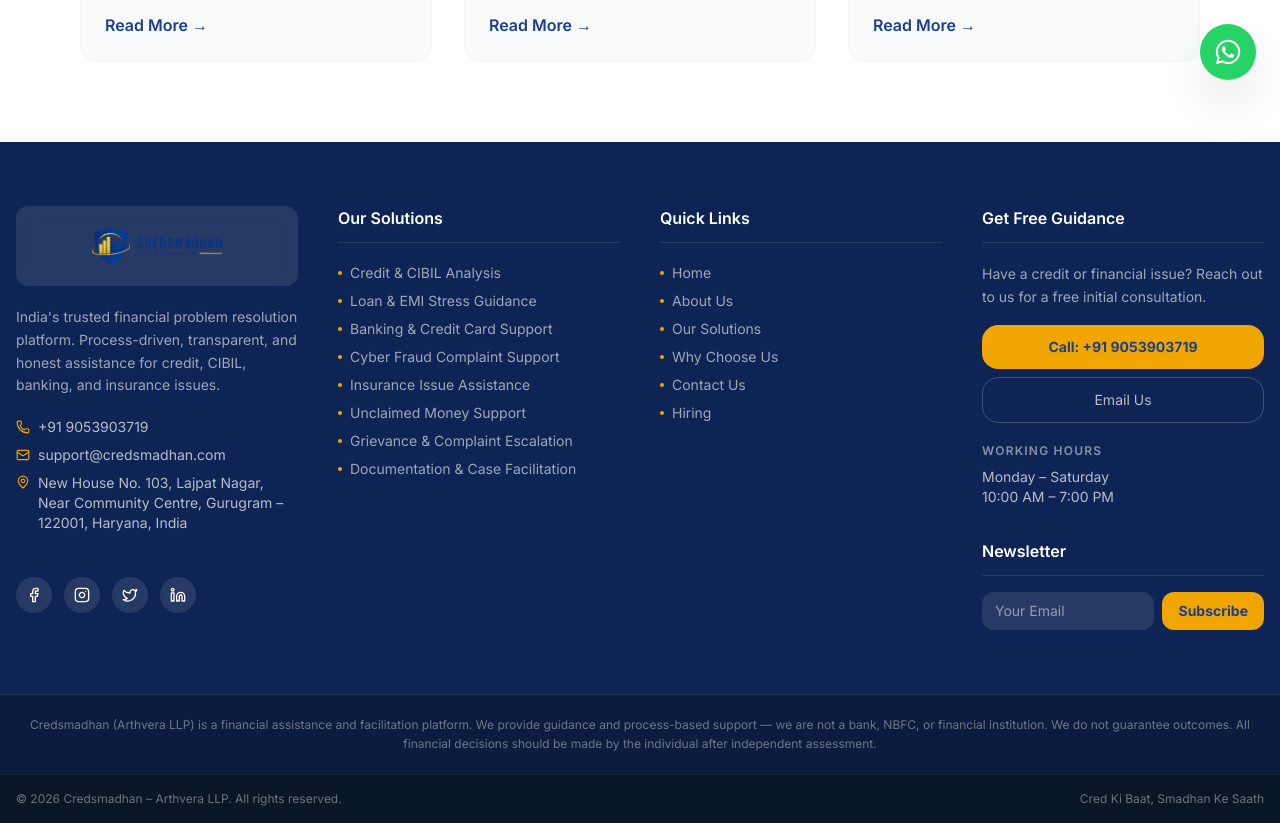
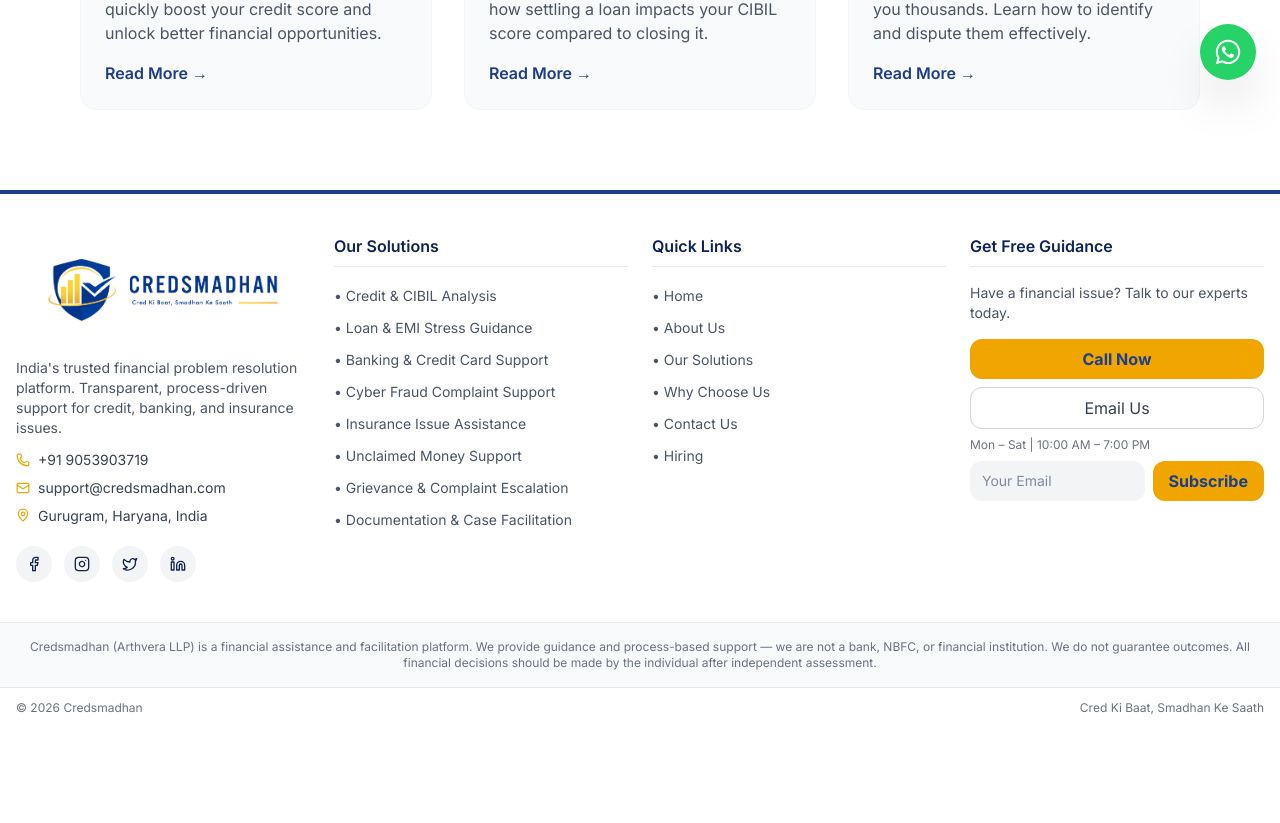
Before and after one commit to Sedawk-Dynamics/Credsmadhan, a Next.js app: page /blog in a window 1280 px wide. Shown: the part 696-1519 px from the top of the page. After the commit the page ends 1424 px from the top, so only its background shows below. Built offline with nearby package versions, Linux system fonts and the light colour scheme.

Commit message:
changes done

```diff
--- a/app/about-us/page.tsx
+++ b/app/about-us/page.tsx
@@ -29,7 +29,7 @@ export default function AboutUsPage() {
       <Navbar />
 
       {/* Hero Section */}
-      <section className="pt-32 pb-16 md:pb-24 bg-gradient-to-br from-[#1B3F8B] to-[#2a52a8] text-white">
+      <section className="pt-40 pb-20 md:pt-48 md:pb-32 bg-gradient-to-br from-[#1B3F8B] to-[#2a52a8] text-white">
         <div className="max-w-7xl mx-auto px-4">
           <motion.div
             initial={{ opacity: 0, y: 20 }}
@@ -48,7 +48,7 @@ export default function AboutUsPage() {
       </section>
 
       {/* Mission & Vision */}
-      <section className="py-16 md:py-24">
+      <section className="py-20 md:py-32">
         <div className="max-w-7xl mx-auto px-4">
           <motion.div
             variants={containerVariants}
@@ -85,7 +85,7 @@ export default function AboutUsPage() {
       <WhyUsSection />
 
       {/* Our Values */}
-      <section className="py-16 md:py-24">
+      <section className="py-20 md:py-32">
         <div className="max-w-7xl mx-auto px-4">
           <motion.h2
             initial={{ opacity: 0, y: 20 }}
@@ -123,7 +123,7 @@ export default function AboutUsPage() {
       </section>
 
       {/* CTA */}
-      <section className="py-16 md:py-24 bg-[#1B3F8B] text-white">
+      <section className="py-20 md:py-32 bg-[#1B3F8B] text-white">
         <div className="max-w-4xl mx-auto px-4 text-center">
           <motion.div
             initial={{ opacity: 0, y: 20 }}
@@ -145,7 +145,7 @@ export default function AboutUsPage() {
       </section>
 
       {/* About Arthvera LLP */}
-      <section className="py-16 md:py-24 bg-gradient-to-b from-white to-[#F9FAFB]">
+      <section className="py-20 md:py-32 bg-gradient-to-b from-white to-[#F9FAFB]">
         <div className="max-w-7xl mx-auto px-4">
           <motion.div
             initial={{ opacity: 0, y: 30 }}
@@ -231,7 +231,7 @@ export default function AboutUsPage() {
       </section>
 
       {/* Startup India Section */}
-      <section className="py-16 md:py-24">
+      <section className="py-20 md:py-32">
         <div className="max-w-7xl mx-auto px-4">
           <motion.div
             initial={{ opacity: 0, y: 30 }}
--- a/app/hiring/page.tsx
+++ b/app/hiring/page.tsx
@@ -84,7 +84,7 @@ export default function HiringPage() {
       <Navbar />
 
       {/* Header Section */}
-      <section className="py-12 md:py-16 bg-gradient-to-br from-[#1B3F8B] to-[#2a52a8] text-white">
+      <section className="pt-32 pb-12 md:pt-40 md:pb-16 bg-gradient-to-br from-[#1B3F8B] to-[#2a52a8] text-white">
         <div className="max-w-6xl mx-auto px-4">
           <motion.div
             initial={{ opacity: 0, y: 20 }}
--- a/components/financial-help-popup.tsx
+++ b/components/financial-help-popup.tsx
@@ -13,7 +13,7 @@ export default function FinancialHelpPopup({ autoOpen = false }: { autoOpen?: bo
     if (autoOpen) {
       timer = setTimeout(() => {
         setIsOpen(true)
-      }, 2000)
+      }, 10000)
     }
 
     const handleOpenEvent = () => setIsOpen(true)
--- a/components/footer.tsx
+++ b/components/footer.tsx
@@ -22,75 +22,59 @@ const quickLinks = [
   { label: "Why Choose Us", href: "/#why-us" },
   { label: "Contact Us", href: "/contact-us" },
   { label: "Hiring", href: "/hiring" },
-  // { label: "Privacy Policy", href: "/privacy-policy" },
 ]
 
 const disclaimer = `Credsmadhan (Arthvera LLP) is a financial assistance and facilitation platform. We provide guidance and process-based support — we are not a bank, NBFC, or financial institution. We do not guarantee outcomes. All financial decisions should be made by the individual after independent assessment.`
 
 const socialLinks = [
-  {
-    icon: Facebook,
-    label: "Facebook",
-    url: "https://www.facebook.com/credsmadhan/"
-  },
-  {
-    icon: Instagram,
-    label: "Instagram",
-    url: "https://www.instagram.com/credsmadhan/"
-  },
-  {
-    icon: Twitter,
-    label: "Twitter",
-    url: "https://x.com/credsmadhan"
-  },
-  {
-    icon: Linkedin,
-    label: "LinkedIn",
-    url: "https://www.linkedin.com/company/credsmadhan/"
-  },
+  { icon: Facebook, label: "Facebook", url: "https://www.facebook.com/credsmadhan/" },
+  { icon: Instagram, label: "Instagram", url: "https://www.instagram.com/credsmadhan/" },
+  { icon: Twitter, label: "Twitter", url: "https://x.com/credsmadhan" },
+  { icon: Linkedin, label: "LinkedIn", url: "https://www.linkedin.com/company/credsmadhan/" },
 ]
 
 export default function Footer() {
   return (
-    <footer className="bg-[#0E2454] text-white">
-      {/* Main footer */}
-      <div className="max-w-7xl mx-auto px-4 py-16">
-        <div className="grid md:grid-cols-2 lg:grid-cols-4 gap-10">
+    <footer className="bg-white text-[#0E2454] border-t-4 border-[#1B3F8B]">
+      <div className="max-w-7xl mx-auto px-4 py-10">
+        <div className="grid md:grid-cols-2 lg:grid-cols-4 gap-6">
 
-          {/* Brand column */}
+          {/* Brand */}
           <motion.div
             initial={{ opacity: 0, y: 24 }}
             whileInView={{ opacity: 1, y: 0 }}
-            viewport={{ once: true, amount: 0.2 }}
-            transition={{ duration: 0.6, ease: [0.22, 1, 0.36, 1] }}
-            className="lg:col-span-1 flex flex-col gap-5"
+            viewport={{ once: true }}
+            transition={{ duration: 0.6 }}
+            className="flex flex-col gap-3"
           >
             <Image
               src="/images/credsmadhan-horizontal-logo.png"
               alt="Credsmadhan"
               width={320}
               height={100}
-              className="h-20 w-auto object-contain bg-white/10 p-2 rounded-lg backdrop-blur-sm"
+              className="h-28 w-auto object-contain"
             />
-            <p className="text-sm text-white/60 leading-relaxed">
-              India&apos;s trusted financial problem resolution platform. Process-driven, transparent, and honest assistance for credit, CIBIL, banking, and insurance issues.
+
+            <p className="text-sm text-gray-600">
+              India's trusted financial problem resolution platform. Transparent, process-driven support for credit, banking, and insurance issues.
             </p>
+
             <div className="flex flex-col gap-2 text-sm">
-              <a href="tel:9053903719" className="flex items-center gap-2 text-white/70 hover:text-[#F0A500] transition-colors">
+              <a href="tel:9053903719" className="flex items-center gap-2 text-gray-700 hover:text-[#F0A500]">
                 <Phone size={14} className="text-[#F0A500]" />
                 +91 9053903719
               </a>
-              <a href="mailto:support@credsmadhan.com" className="flex items-center gap-2 text-white/70 hover:text-[#F0A500] transition-colors">
+              <a href="mailto:support@credsmadhan.com" className="flex items-center gap-2 text-gray-700 hover:text-[#F0A500]">
                 <Mail size={14} className="text-[#F0A500]" />
                 support@credsmadhan.com
               </a>
-              <div className="flex items-start gap-2 text-white/70">
-                <MapPin size={14} className="text-[#F0A500] mt-0.5 shrink-0" />
-                <span>New House No. 103, Lajpat Nagar, Near Community Centre, Gurugram – 122001, Haryana, India</span>
+              <div className="flex items-start gap-2 text-gray-700">
+                <MapPin size={14} className="text-[#F0A500] mt-0.5" />
+                Gurugram, Haryana, India
               </div>
             </div>
-            {/* Social Media Links */}
-            <div className="flex items-center gap-3 mt-6">
+
+            <div className="flex gap-3 mt-2">
               {socialLinks.map((social) => {
                 const Icon = social.icon
                 return (
@@ -99,8 +83,7 @@ export default function Footer() {
                     href={social.url}
                     target="_blank"
                     rel="noopener noreferrer"
-                    className="p-2.5 bg-white/10 rounded-full hover:bg-[#F0A500] text-white hover:text-[#0E2454] transition-all duration-200 group"
-                    title={social.label}
+                    className="p-2.5 bg-gray-100 rounded-full hover:bg-[#F0A500] text-[#0E2454] hover:text-white transition"
                   >
                     <Icon size={16} />
                   </a>
@@ -113,18 +96,14 @@ export default function Footer() {
           <motion.div
             initial={{ opacity: 0, y: 24 }}
             whileInView={{ opacity: 1, y: 0 }}
-            viewport={{ once: true, amount: 0.2 }}
-            transition={{ duration: 0.6, delay: 0.1, ease: [0.22, 1, 0.36, 1] }}
+            transition={{ duration: 0.6, delay: 0.1 }}
           >
-            <h4 className="font-semibold text-white text-base mb-5 border-b border-white/10 pb-3">
-              Our Solutions
-            </h4>
-            <ul className="flex flex-col gap-2">
+            <h4 className="font-semibold mb-4 border-b border-gray-200 pb-2">Our Solutions</h4>
+            <ul className="space-y-2">
               {services.map((s) => (
                 <li key={s.slug}>
-                  <a href={`/services/${s.slug}`} className="text-sm text-white/60 hover:text-[#F0A500] transition-colors flex items-center gap-2">
-                    <span className="w-1 h-1 rounded-full bg-[#F0A500] shrink-0" />
-                    {s.name}
+                  <a href={`/services/${s.slug}`} className="text-sm text-gray-600 hover:text-[#F0A500]">
+                    • {s.name}
                   </a>
                 </li>
               ))}
@@ -135,82 +114,69 @@ export default function Footer() {
           <motion.div
             initial={{ opacity: 0, y: 24 }}
             whileInView={{ opacity: 1, y: 0 }}
-            viewport={{ once: true, amount: 0.2 }}
-            transition={{ duration: 0.6, delay: 0.2, ease: [0.22, 1, 0.36, 1] }}
+            transition={{ duration: 0.6, delay: 0.2 }}
           >
-            <h4 className="font-semibold text-white text-base mb-5 border-b border-white/10 pb-3">
-              Quick Links
-            </h4>
-            <ul className="flex flex-col gap-2">
+            <h4 className="font-semibold mb-4 border-b border-gray-200 pb-2">Quick Links</h4>
+            <ul className="space-y-2">
               {quickLinks.map((l) => (
                 <li key={l.label}>
-                  <a href={l.href} className="text-sm text-white/60 hover:text-[#F0A500] transition-colors flex items-center gap-2">
-                    <span className="w-1 h-1 rounded-full bg-[#F0A500] shrink-0" />
-                    {l.label}
+                  <a href={l.href} className="text-sm text-gray-600 hover:text-[#F0A500]">
+                    • {l.label}
                   </a>
                 </li>
               ))}
             </ul>
           </motion.div>
 
-          {/* CTA / Hours */}
+          {/* CTA */}
           <motion.div
             initial={{ opacity: 0, y: 24 }}
             whileInView={{ opacity: 1, y: 0 }}
-            viewport={{ once: true, amount: 0.2 }}
-            transition={{ duration: 0.6, delay: 0.3, ease: [0.22, 1, 0.36, 1] }}
+            transition={{ duration: 0.6, delay: 0.3 }}
           >
-            <h4 className="font-semibold text-white text-base mb-5 border-b border-white/10 pb-3">
-              Get Free Guidance
-            </h4>
-            <p className="text-sm text-white/60 mb-4 leading-relaxed">
-              Have a credit or financial issue? Reach out to us for a free initial consultation.
+            <h4 className="font-semibold mb-4 border-b border-gray-200 pb-2">Get Free Guidance</h4>
+            <p className="text-sm text-gray-600 mb-4">
+              Have a financial issue? Talk to our experts today.
             </p>
-            <a
-              href="tel:9053903719"
-              className="block text-center px-5 py-3 bg-[#F0A500] text-[#1B3F8B] font-bold rounded-xl hover:bg-[#F7C04A] transition-colors text-sm"
-            >
-              Call: +91 9053903719
+
+            <a href="tel:9053903719" className="block text-center px-4 py-2 bg-[#F0A500] text-[#1B3F8B] font-bold rounded-lg hover:bg-[#F7C04A]">
+              Call Now
             </a>
-            <a
-              href="mailto:support@credsmadhan.com"
-              className="block text-center px-5 py-3 mt-2 border border-white/20 text-white/70 rounded-xl hover:border-[#F0A500] hover:text-[#F0A500] transition-colors text-sm"
-            >
+
+            <a href="mailto:support@credsmadhan.com" className="block text-center px-4 py-2 mt-2 border border-gray-300 text-gray-700 rounded-lg hover:border-[#F0A500] hover:text-[#F0A500]">
               Email Us
             </a>
-            <div className="mt-5">
-              <p className="text-xs font-semibold text-white/50 uppercase tracking-widest mb-2">Working Hours</p>
-              <p className="text-sm text-white/70">Monday – Saturday</p>
-              <p className="text-sm text-white/70">10:00 AM – 7:00 PM</p>
+
+            <div className="mt-2">
+              <p className="text-xs text-gray-500">Mon – Sat | 10:00 AM – 7:00 PM</p>
             </div>
-            {/* Newsletter */}
-            <h4 className="font-semibold text-white text-base mt-8 mb-4 border-b border-white/10 pb-3">
-              Newsletter
-            </h4>
-            <div className="flex gap-2">
-              <input type="email" placeholder="Your Email" className="bg-white/10 text-white px-3 py-2 rounded-lg text-sm w-full outline-none focus:border-[#F0A500] border border-transparent" />
-              <button className="bg-[#F0A500] text-[#1B3F8B] px-4 py-2 rounded-lg font-bold text-sm hover:bg-[#F7C04A] transition-colors">Subscribe</button>
+
+            <div className="flex gap-2 mt-2">
+              <input
+                type="email"
+                placeholder="Your Email"
+                className="bg-gray-100 px-3 py-2 text-sm rounded-lg w-full outline-none"
+              />
+              <button className="bg-[#F0A500] px-4 py-2 rounded-lg font-bold text-[#1B3F8B] hover:bg-[#F7C04A]">
+                Subscribe
+              </button>
             </div>
           </motion.div>
         </div>
       </div>
 
       {/* Disclaimer */}
-      <div className="border-t border-white/10 bg-[#0b1c3e]">
-        <div className="max-w-7xl mx-auto px-4 py-5">
-          <p className="text-xs text-white/40 leading-relaxed text-center">{disclaimer}</p>
+      <div className="border-t border-gray-200 bg-gray-50">
+        <div className="max-w-7xl mx-auto px-4 py-4">
+          <p className="text-xs text-gray-500 text-center">{disclaimer}</p>
         </div>
       </div>
 
-      {/* Bottom bar */}
-      <div className="border-t border-white/5 bg-[#091628]">
-        <div className="max-w-7xl mx-auto px-4 py-4 flex flex-col sm:flex-row items-center justify-between gap-2">
-          <p className="text-xs text-white/40">
-            &copy; {new Date().getFullYear()} Credsmadhan – Arthvera LLP. All rights reserved.
-          </p>
-          <p className="text-xs text-white/40">
-            Cred Ki Baat, Smadhan Ke Saath
-          </p>
+      {/* Bottom */}
+      <div className="border-t border-gray-200">
+        <div className="max-w-7xl mx-auto px-4 py-3 flex flex-col sm:flex-row justify-between text-xs text-gray-500">
+          <span>© {new Date().getFullYear()} Credsmadhan</span>
+          <span>Cred Ki Baat, Smadhan Ke Saath</span>
         </div>
       </div>
     </footer>
--- a/components/hero-section.tsx
+++ b/components/hero-section.tsx
@@ -29,7 +29,7 @@ export default function HeroSection() {
   return (
     <section
       id="home"
-      className="relative min-h-screen flex items-center overflow-hidden bg-[#F7F9FC] pt-28 pb-16"
+      className="relative min-h-screen flex items-center overflow-hidden bg-[#F7F9FC] pt-40 md:pt-48 pb-16"
     >
       {/* Background decoration */}
       <div className="absolute inset-0 pointer-events-none overflow-hidden">
@@ -77,7 +77,7 @@ export default function HeroSection() {
             {/* CTA Buttons */}
             <motion.div {...slideInRight(0.4)} className="flex flex-col sm:flex-row gap-2 mt-2">
               <a
-                href="#contact"
+                href="/contact-us"
                 className="flex items-center justify-center gap-1.5 px-4 py-2 bg-[#1B3F8B] text-white font-medium text-xs sm:text-sm rounded-md hover:bg-[#142f6b] transition-all duration-200 shadow-md hover:shadow-lg group"
               >
                 Book Case Review
--- a/components/navbar.tsx
+++ b/components/navbar.tsx
@@ -1,6 +1,7 @@
 "use client"
 
 import { useState, useEffect } from "react"
+import { usePathname } from "next/navigation"
 import Image from "next/image"
 import Link from "next/link"
 import { Menu, X, Phone } from "lucide-react"
@@ -18,6 +19,8 @@ const navLinks = [
 export default function Navbar() {
   const [isOpen, setIsOpen] = useState(false)
   const [scrolled, setScrolled] = useState(false)
+  const pathname = usePathname()
+  const isHome = pathname === "/"
 
   useEffect(() => {
     const handleScroll = () => setScrolled(window.scrollY > 20)
@@ -26,6 +29,7 @@ export default function Navbar() {
   }, [])
 
   return (
+    <>
       <header
         className={`fixed top-0 left-0 right-0 z-50 transition-all duration-300 ${scrolled
             ? "bg-white shadow-md py-2"
@@ -182,5 +186,9 @@ export default function Navbar() {
         </div>
       )}
       </header>
+
+      {/* Spacer to act as margin bottom for the fixed header on subpages */}
+      {!isHome && <div className="h-8 md:h-12 w-full shrink-0" />}
+    </>
   )
 }
```
Lines whose indentation alone changed are shown as unchanged.
